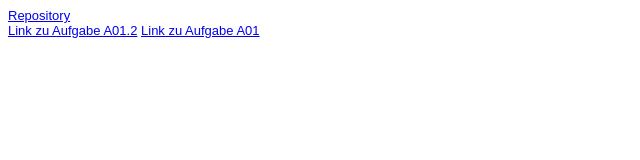
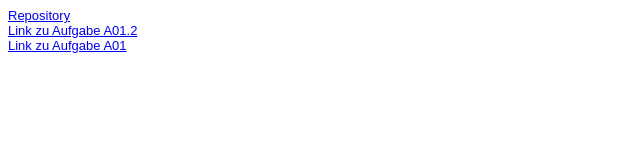
Before and after one commit to ZaraK-1502/EIA2-SS, a plain HTML site: page Steckbrief/steckbrief.htm in a window 1280 px wide. Shown: the whole page, without its empty margins (0-640 px from the left). Drawn offline with Linux system fonts and the light colour scheme.

Commit message:
Update steckbrief.htm

```diff
--- a/Steckbrief/steckbrief.htm
+++ b/Steckbrief/steckbrief.htm
@@ -14,7 +14,7 @@ body {
 <body>
 	<a href="https://github.com/ZaraK-1502/EIA2-SS" target="_blank">Repository</a>
 	<br></b>
-	<a href="../Aufgaben/A01.2_Boxes/Boxes.pdf" target="_blank">Link zu Aufgabe A01.2</a>
+	<a href="../Aufgaben/A01.2_Boxes/Boxes.pdf" target="_blank">Link zu Aufgabe A01.2</a> <br>
 	<a href="../Aufgaben/A01_RandomPoem/RandomPoem.html" target="_blank">Link zu Aufgabe A01</a>
 
 </body>
```
